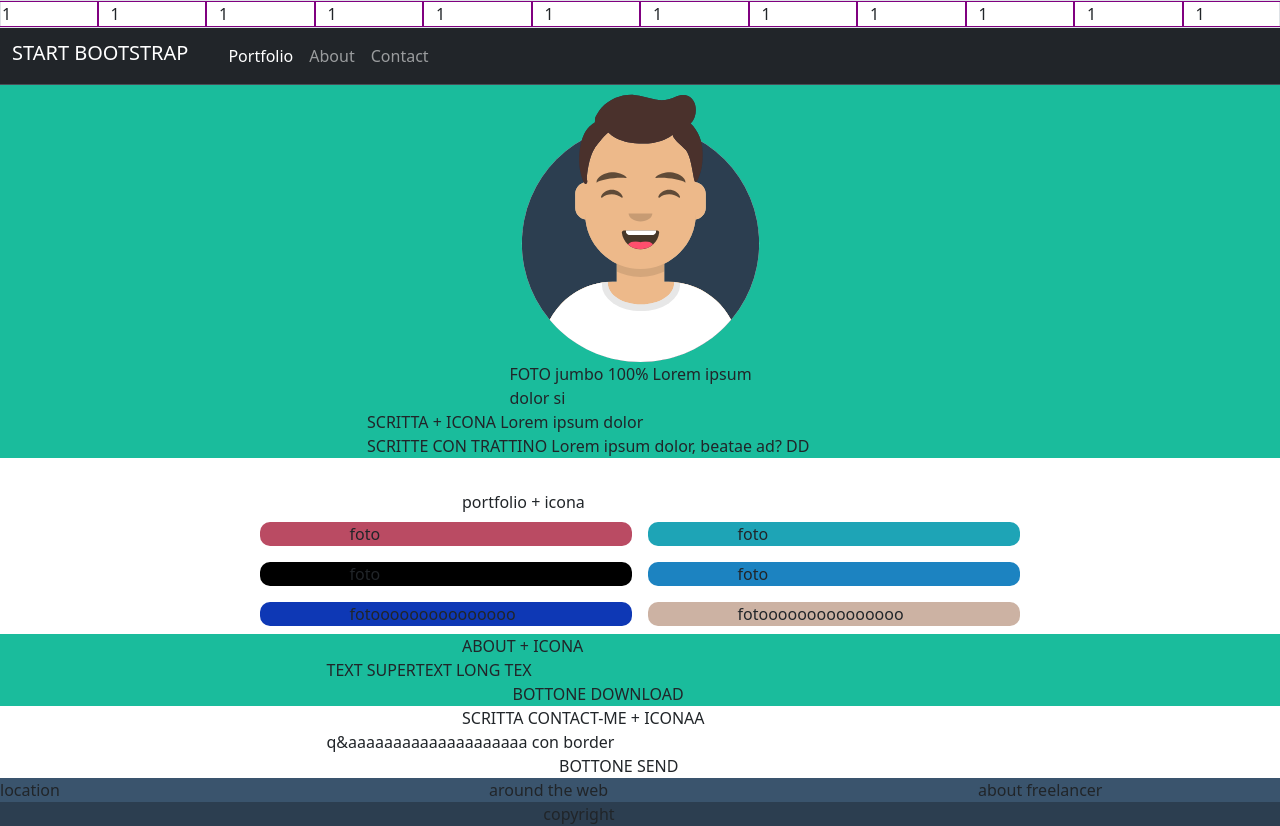
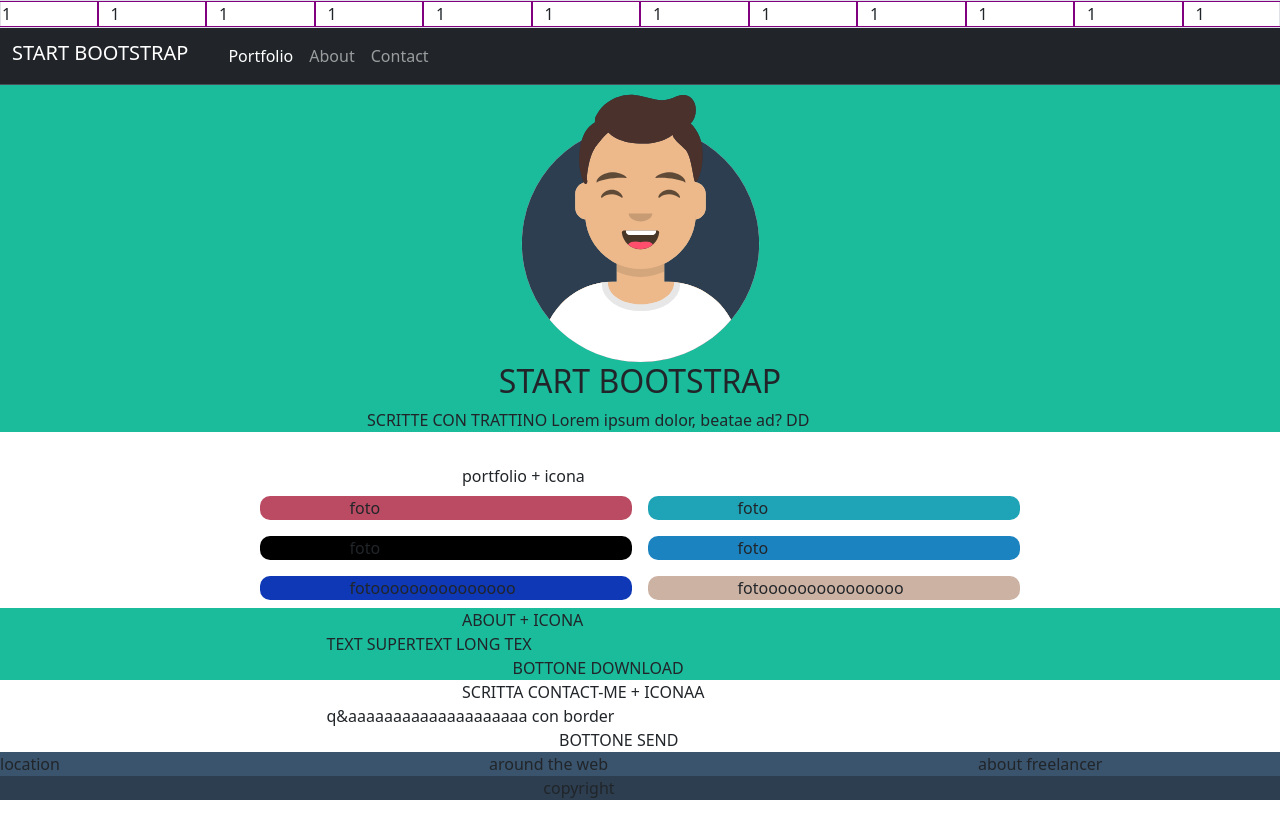
Before and after one commit to Michelazani/html-css-bootstrap-freelancer, a plain HTML site: page index.html in a window 1280 px wide. After the commit the page ends 800 px from the top, so only its background shows below. Drawn offline with nearby package versions, Linux system fonts and the light colour scheme.

Commit message:
inserimento text nel jumbo

```diff
--- a/index.html
+++ b/index.html
@@ -41,7 +41,6 @@
 
         <header>
             <section class="header">
-
                 <nav class="navbar bg-dark border-bottom border-body navbar-expand-md " data-bs-theme="dark">
                     <div class="container-fluid">
                         <div class="col-12 d-flex justify-content-between ">
@@ -61,32 +60,21 @@
                                 </ul>
                             </div>
                         </div>
-
-
-
                     </div>
                 </nav>
-
-
-
-
-                <!-- <div class="container ">
-                    <div class="row">
-                      <div class="col-12 d-flex justify-content-between">
-                        <h3 class="my_uppercase"></h3>
-                        <p>2</p>
-                      </div>
-                </div> -->
             </section>
 
             <section class="jumbo">
                     <div class="container">
                         <div class="row d-flex justify-content-center">
                             <div class="col-6 col-md-3 ">
-                                <img src="./img/avatar.svg" alt="">FOTO jumbo 100% Lorem ipsum dolor si</div>
+                                <img src="./img/avatar.svg" alt="">
+                            </div>
                         </div>
                         <div class="row d-flex justify-content-center">
-                            <div class="col-8 col-md-6"> SCRITTA + ICONA Lorem ipsum dolor </div>
+                            <div class="col-6 col-md-5 text-center">
+                                <h2 class="my_uppercase">start bootstrap</h2>
+                            </div>
                         </div>
                         <div class="row d-flex justify-content-center">
                             <div class="col-10 col-md-6">SCRITTE CON TRATTINO Lorem ipsum dolor,  beatae ad? DD</div>
```
